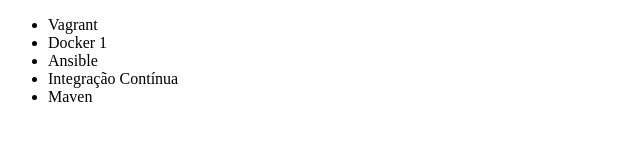
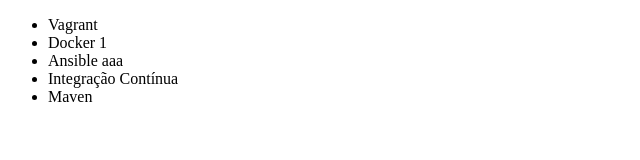
Before and after one commit to droveda/git-test, a plain HTML site: page index.html in a window 1280 px wide. Shown: the full height of the page, 0-640 px from the left. Drawn offline with Linux system fonts and the light colour scheme.

Commit message:
adicionando aaa

```diff
--- a/index.html
+++ b/index.html
@@ -8,7 +8,7 @@
     <ul>
         <li>Vagrant</li>
         <li>Docker 1</li>
-        <li>Ansible</li>
+        <li>Ansible aaa</li>
         <li>Integração Contínua</li>
         <li>Maven</li>
     </ul>
```
